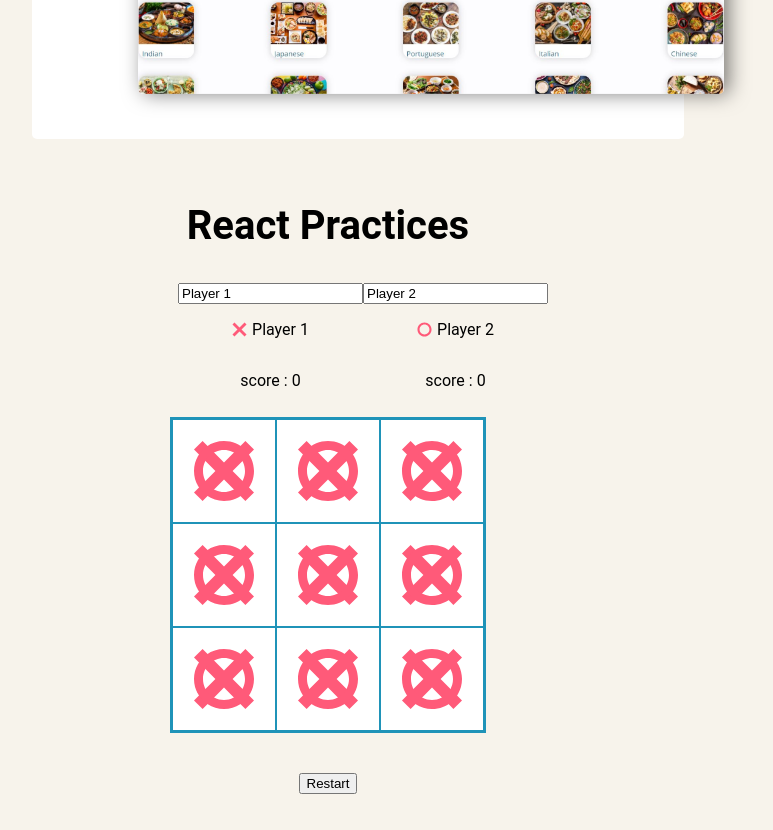
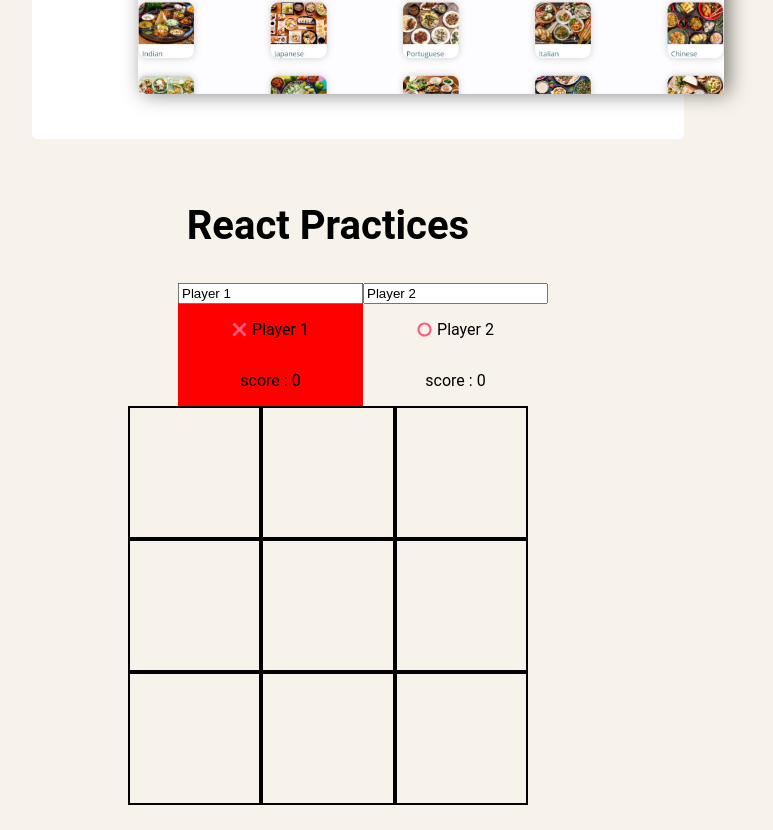
Before and after one commit to Thomas-wagon/Portfolio, a Gatsby site: page / in a window 1280 px wide. Shown: the part 2610-3440 px from the top of the page, without its empty margins (312-1085 px from the left). Built offline with nearby package versions, Linux system fonts and the light colour scheme; Gatsby itself is replaced by a stand-in of ours.

Commit message:
done with the algo part

```diff
--- /dev/null
+++ b/src/components/Tictactoe/Case/Case.js
@@ -0,0 +1,16 @@
+import React from "react"
+import "./Case.scss"
+
+const Case = ({ lacase, onClick }) => {
+  return (
+    <div
+      key={lacase.position}
+      onClick={onClick}
+      className={`case ${
+        lacase.player === 1 ? "is-p1" : lacase.player === 2 ? "is-p2" : ""
+      }`}
+    ></div>
+  )
+}
+
+export default Case
--- /dev/null
+++ b/src/components/Tictactoe/Case/Case.scss
@@ -0,0 +1,14 @@
+.case {
+  width: 33.33%;
+  height: 33.33%;
+  border: black 2px solid;
+  box-sizing: border-box;
+  background-size: cover;
+  background-position: center;
+  &.is-p1 {
+    background-image: url("../../../images/cross.svg");
+  }
+  &.is-p2 {
+    background-image: url("../../../images/circle.svg");
+  }
+}
--- /dev/null
+++ b/src/components/Tictactoe/Player/Player.js
@@ -0,0 +1,20 @@
+import React from "react"
+import "./Player.scss"
+
+const Player = ({ player, activePlayer, changed }) => {
+  return (
+    <div
+      className={`player ${activePlayer === player.id ? "active" : ""}`}
+      key={`player-${player.id}`}
+    >
+      <input type="text" onChange={changed} value={player.name} />
+      <div className="identity">
+        <img src={player.sign} alt="sign" />
+        <p>{player.name}</p>
+      </div>
+      <p>score : {player.score}</p>
+    </div>
+  )
+}
+
+export default Player
--- a/src/components/tictactoe/player/player.scss
+++ b/src/components/Tictactoe/Player/Player.scss
@@ -3,6 +3,9 @@
   flex-direction: column;
   justify-content: center;
   align-items: center;
+  &.active {
+    background-color: red;
+  }
   .identity {
     display: flex;
 
--- /dev/null
+++ b/src/components/Tictactoe/Tictactoe.js
@@ -0,0 +1,199 @@
+import React, { useState } from "react"
+
+// style
+import "./Tictactoe.scss"
+
+// components
+import Cross from "../../images/cross.svg"
+import Circle from "../../images/circle.svg"
+import Player from "../Tictactoe/Player/Player"
+import Case from "./Case/Case"
+
+const winnerCases = [
+  [1, 2, 3],
+  [4, 5, 6],
+  [7, 8, 9],
+  [1, 4, 7],
+  [2, 5, 8],
+  [3, 6, 9],
+  [1, 5, 9],
+  [3, 5, 7],
+]
+
+// original states
+const Tictactoe = props => {
+  const [players, setPlayers] = useState([
+    { id: 1, name: "Player 1", sign: Cross, score: 0 },
+    { id: 2, name: "Player 2", sign: Circle, score: 0 },
+  ])
+
+  const [game, setGame] = useState({ currentPlayer: 1, winner: null })
+
+  const [cases, setCases] = useState([
+    {
+      position: 1,
+      player: null,
+    },
+    {
+      position: 2,
+      player: null,
+    },
+    {
+      position: 3,
+      player: null,
+    },
+    {
+      position: 4,
+      player: null,
+    },
+    {
+      position: 5,
+      player: null,
+    },
+    {
+      position: 6,
+      player: null,
+    },
+    {
+      position: 7,
+      player: null,
+    },
+    {
+      position: 8,
+      player: null,
+    },
+    {
+      position: 9,
+      player: null,
+    },
+  ])
+
+  // methodes
+  // methode to change the name of the player when typing
+  const nameChangedHandler = (event, id) => {
+    const playerIndex = players.findIndex(p => p.id === id)
+    const updatedPlayer = [...players]
+    updatedPlayer[playerIndex].name = event.target.value
+    setPlayers(updatedPlayer)
+  }
+  // methode to display a circle or a cross when click on a location
+  const clickCase = position => {
+    const caseIndex = cases.findIndex(c => c.position === position)
+    const updatedCases = [...cases]
+    updatedCases[caseIndex].player = game.currentPlayer
+    setCases(updatedCases)
+    checkVictory()
+  }
+
+  function checkVictory() {
+    const casesPlayer = cases.reduce((final, c) => {
+      if (c.player === game.currentPlayer) final.push(c.position)
+      return final
+    }, [])
+    let isWinner = false
+    winnerCases.forEach(win => {
+      let yes = true
+      win.forEach(w => {
+        if (!casesPlayer.includes(w)) yes = false
+      })
+      if (yes) isWinner = true
+    })
+
+    if (isWinner) {
+      setGame({ ...game, winner: game.currentPlayer })
+      const playerIndex = players.findIndex(p => p.id === game.currentPlayer)
+      const updatedPlayer = [...players]
+      updatedPlayer[playerIndex].score = updatedPlayer[playerIndex].score + 1
+      setPlayers(updatedPlayer)
+    } else if (cases.filter(c => c.player === null).length === 0) {
+      setGame({
+        ...game,
+        winner: 0,
+      })
+    } else {
+      setGame({
+        ...game,
+        currentPlayer: game.currentPlayer === 1 ? 2 : 1,
+      })
+    }
+  }
+
+  function resetGame() {
+    console.log(" reset")
+    setCases([
+      {
+        position: 1,
+        player: null,
+      },
+      {
+        position: 2,
+        player: null,
+      },
+      {
+        position: 3,
+        player: null,
+      },
+      {
+        position: 4,
+        player: null,
+      },
+      {
+        position: 5,
+        player: null,
+      },
+      {
+        position: 6,
+        player: null,
+      },
+      {
+        position: 7,
+        player: null,
+      },
+      {
+        position: 8,
+        player: null,
+      },
+      {
+        position: 9,
+        player: null,
+      },
+    ])
+    setGame({ currentPlayer: 1, winner: null })
+  }
+
+  // render
+  return (
+    <div id="practices" className="practices">
+      <h2>React Practices</h2>
+      <div className="score">
+        {players.map(player => (
+          <Player
+            player={player}
+            changed={event => nameChangedHandler(event, player.id)}
+            activePlayer={game.currentPlayer}
+          />
+        ))}
+      </div>
+      <div className="grille">
+        {game.winner === null ? (
+          cases.map(c => (
+            <Case lacase={c} onClick={() => clickCase(c.position)} />
+          ))
+        ) : (
+          <div className="result">
+            <p>
+              {game.winner === 0
+                ? "Match null"
+                : `Le gagnant est : ${
+                    players[game.currentPlayer - 1].name
+                  }`}{" "}
+            </p>
+            <button onClick={resetGame}>Reset</button>
+          </div>
+        )}
+      </div>
+    </div>
+  )
+}
+
+export default Tictactoe
--- /dev/null
+++ b/src/components/Tictactoe/Tictactoe.scss
@@ -0,0 +1,22 @@
+.practices {
+  display: flex;
+  flex-direction: column;
+  align-items: center;
+
+  .score {
+    display: flex;
+    justify-content: space-around;
+    width: 300px;
+  }
+
+  .grille {
+    display: flex;
+    flex-flow: row wrap;
+    width: 400px;
+    height: 400px;
+
+    button {
+      margin-top: 40px;
+    }
+  }
+}
--- a/src/components/tictactoe/player/player.js
+++ /dev/null
@@ -1,20 +0,0 @@
-import React from "react"
-import "./player.scss"
-import Cross from "../../../images/cross.svg"
-import Circle from "../../../images/circle.svg"
-
-const player = props => {
-  console.log(props)
-  return (
-    <div className="player">
-      <input type="text" onChange={props.changed} value={props.name} />
-      <div className="identity">
-        <img src={props.sign} alt="sign" />
-        <p>{props.name}</p>
-      </div>
-      <p>score : {props.score}</p>
-    </div>
-  )
-}
-
-export default player
--- a/src/components/tictactoe/tictactoe.js
+++ /dev/null
@@ -1,110 +0,0 @@
-import React, { useState } from "react"
-
-// style
-import "../../styles/tictactoe.scss"
-
-// components
-import Cross from "../../images/cross.svg"
-import Circle from "../../images/circle.svg"
-import Player from "../tictactoe/player/player"
-
-// original states
-const Tictactoe = props => {
-  const [playersState, setPlayersState] = useState({
-    players: [
-      { id: "1", name: "Player 1", sign: Cross, score: 0 },
-      { id: "2", name: "Player 2", sign: Circle, score: 0 },
-    ],
-  })
-
-  // methodes
-  // methode to change the name of the player when typing
-  const nameChangedHandler = (event, id) => {
-    const playerIndex = playersState.players.findIndex(p => {
-      return p.id === id
-    })
-
-    const player = {
-      ...playersState.players[playerIndex],
-    }
-
-    player.name = event.target.value
-
-    const players = [...playersState.players]
-    players[playerIndex] = player
-
-    setPlayersState({ players: players })
-  }
-  // methode to display a circle or a cross when click on a location
-  const locationSelectedHandler = () => {}
-
-  // render
-  return (
-    <div id="practices" className="practices">
-      <h2>React Practices</h2>
-      <div className="score">
-        {playersState.players.map(player => {
-          return (
-            <Player
-              name={player.name}
-              sign={player.sign}
-              score={player.score}
-              key={player.id}
-              changed={event => nameChangedHandler(event, player.id)}
-            />
-          )
-        })}
-      </div>
-      <div className="grille">
-        <table>
-          <tr>
-            <td onclick={locationSelectedHandler}>
-              <img className="choice" src={Cross} alt="cross" />
-              <img className="choice" src={Circle} alt="circle" />
-            </td>
-            <td>
-              <img className="choice" src={Cross} alt="cross" />
-              <img className="choice" src={Circle} alt="circle" />
-            </td>
-            <td>
-              <img className="choice" src={Cross} alt="cross" />
-              <img className="choice" src={Circle} alt="circle" />
-            </td>
-          </tr>
-          <tr>
-            <td>
-              <img className="choice" src={Cross} alt="cross" />
-              <img className="choice" src={Circle} alt="circle" />
-            </td>
-            <td>
-              <img className="choice" src={Cross} alt="cross" />
-              <img className="choice" src={Circle} alt="circle" />
-            </td>
-            <td>
-              <img className="choice" src={Cross} alt="cross" />
-              <img className="choice" src={Circle} alt="circle" />
-            </td>
-          </tr>
-          <tr>
-            <td>
-              <img className="choice" src={Cross} alt="cross" />
-              <img className="choice" src={Circle} alt="circle" />
-            </td>
-            <td>
-              <img className="choice" src={Cross} alt="cross" />
-              <img className="choice" src={Circle} alt="circle" />
-            </td>
-            <td>
-              <img className="choice" src={Cross} alt="cross" />
-              <img className="choice" src={Circle} alt="circle" />
-            </td>
-          </tr>
-        </table>
-
-        <button className="restart">Restart</button>
-      </div>
-    </div>
-  )
-}
-
-export default Tictactoe
--- a/src/pages/index.js
+++ b/src/pages/index.js
@@ -8,7 +8,7 @@ import Navbar from "../components/navbar"
 import About from "../components/about"
 import Projects from "../components/projects"
 import Contact from "../components/contact"
-import Tictactoe from "../components/tictactoe/tictactoe"
+import Tictactoe from "../components/Tictactoe/Tictactoe"
 
 // import images
 import Oglake from "../images/og_lake.png"
--- a/src/styles/tictactoe.scss
+++ /dev/null
@@ -1,46 +0,0 @@
-.practices {
-  display: flex;
-  flex-direction: column;
-  align-items: center;
-
-  .score {
-    display: flex;
-    justify-content: space-around;
-    width: 300px;
-  }
-
-  .grille {
-    display: flex;
-    justify-content: center;
-    align-items: center;
-    flex-direction: column;
-    height: 400px;
-
-    table {
-      background: #1f93b8;
-
-      tr {
-        flex-wrap: wrap;
-        display: flex;
-
-        td {
-          width: 100px;
-          display: flex;
-          justify-content: center;
-          align-items: center;
-          height: 100px;
-          margin: 1px;
-          background: white;
-
-          img {
-            position: absolute;
-          }
-        }
-      }
-    }
-
-    button {
-      margin-top: 40px;
-    }
-  }
-}
```
